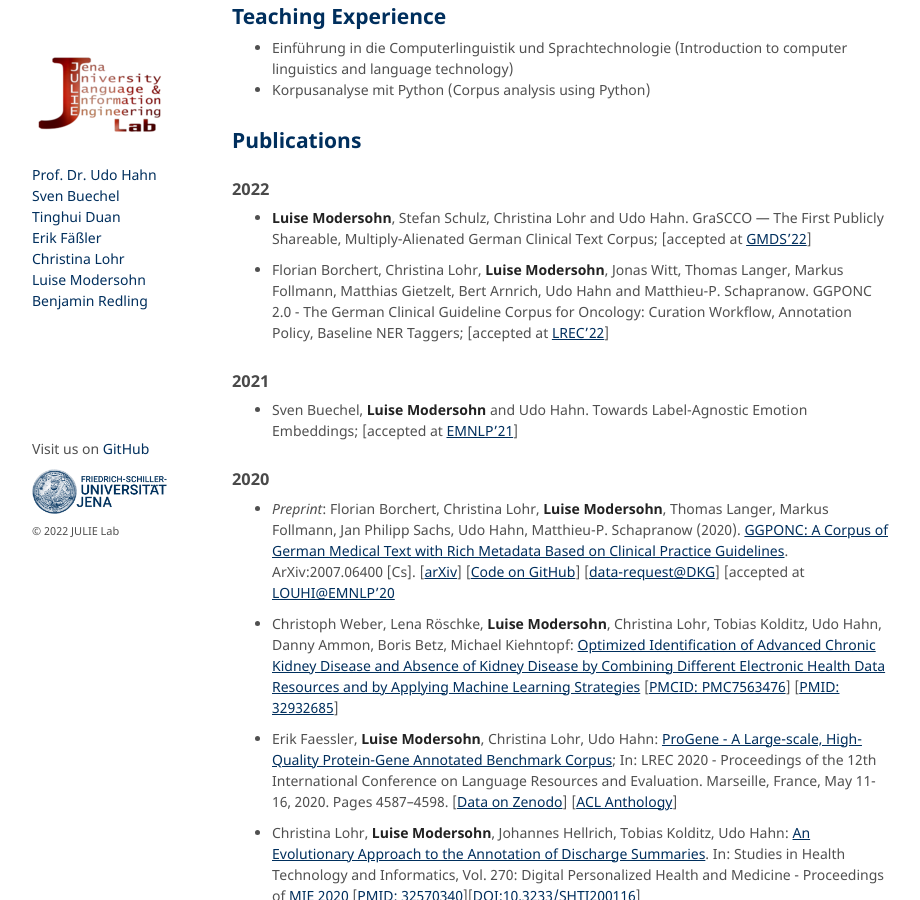
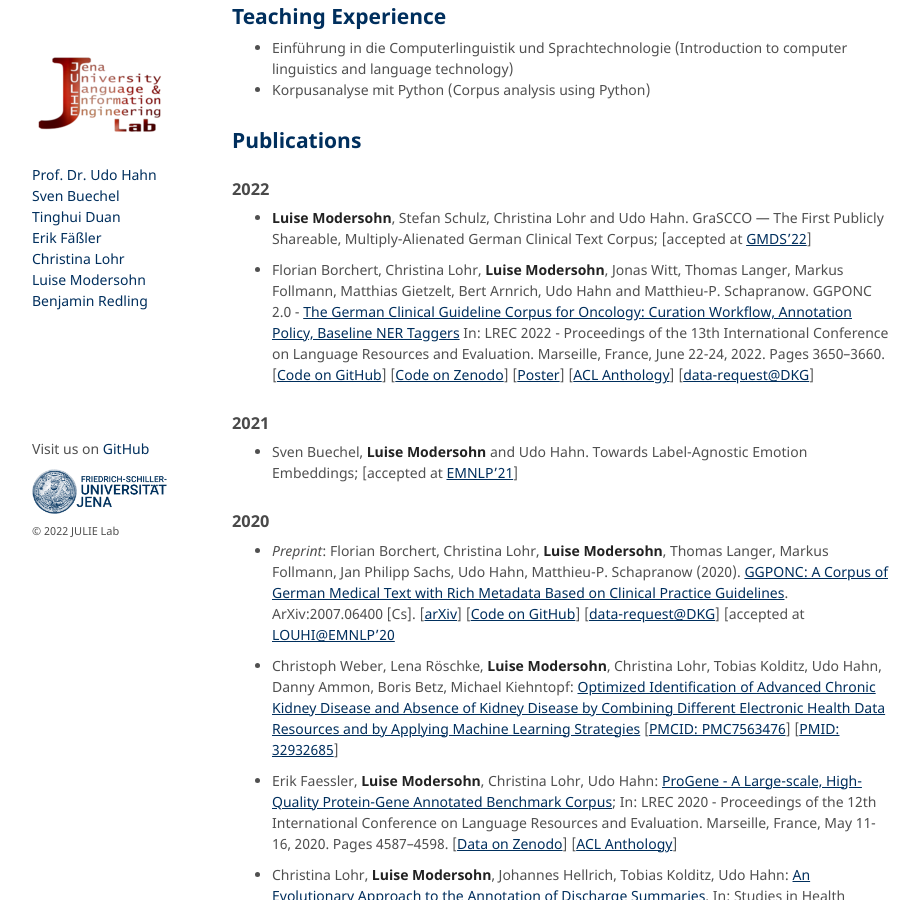
Before and after one commit to JULIELab/JULIELab.github.io, a Jekyll site: the page built from Staff/Modersohn/index.md, in a window 1280 px wide and 900 px high, scrolled down 679 px. Shown: the whole window, without its empty margins (178-1098 px from the left). Built offline with Jekyll 4.4.1, drawn with Linux system fonts in a browser that asks for light colours; our own code applies the rules of GitHub Pages for plain Markdown files.

Commit message:
Update index.md

```diff
--- a/Staff/Modersohn/index.md
+++ b/Staff/Modersohn/index.md
@@ -33,7 +33,8 @@
 ### 2022
 * **Luise Modersohn**, Stefan Schulz, Christina Lohr and Udo Hahn. GraSCCO — The First Publicly Shareable, Multiply-Alienated German Clinical Text Corpus; [accepted at [GMDS'22](https://gmds-tmf-2022.de/)]
 
-* Florian Borchert, Christina Lohr, **Luise Modersohn**, Jonas Witt, Thomas Langer, Markus Follmann, Matthias Gietzelt, Bert Arnrich, Udo Hahn and Matthieu-P. Schapranow. GGPONC 2.0 - The German Clinical Guideline Corpus for Oncology: Curation Workflow, Annotation Policy, Baseline NER Taggers; [accepted at [LREC'22](https://lrec2022.lrec-conf.org/en/conference-programme/accepted-papers/)]
+
+* Florian Borchert, Christina Lohr, **Luise Modersohn**, Jonas Witt, Thomas Langer, Markus Follmann, Matthias Gietzelt, Bert Arnrich, Udo Hahn and Matthieu-P. Schapranow. GGPONC 2.0 - [The German Clinical Guideline Corpus for Oncology: Curation Workflow, Annotation Policy, Baseline NER Taggers](http://www.lrec-conf.org/proceedings/lrec2022/pdf/2022.lrec-1.389.pdf) In: LREC 2022 - Proceedings of the 13th International Conference on Language Resources and Evaluation. Marseille, France, June 22-24, 2022. Pages 3650--3660. [[Code on GitHub](https://github.com/hpi-dhc/ggponc_annotation)] [[Code on Zenodo](https://zenodo.org/record/6472446#.YrQ9KuzP1EZ)]        [[Poster](https://www.leitlinienprogramm-onkologie.de/fileadmin/user_upload/Downloads/GGPONC/Poster_GGPONC_LREC.pdf)] [[ACL Anthology](https://aclanthology.org/2022.lrec-1.389)] [[data-request@DKG](https://www.leitlinienprogramm-onkologie.de/projekte/ggponc-english/)]
 
 ### 2021
 * Sven Buechel, **Luise Modersohn** and Udo Hahn. Towards Label-Agnostic Emotion Embeddings; [accepted at [EMNLP'21](https://2021.emnlp.org/)]
```
